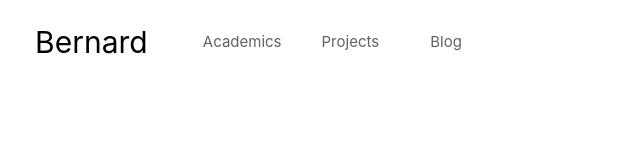
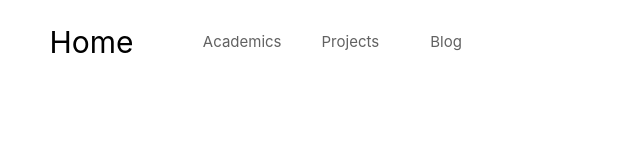
Before and after one commit to bernardpirlea/portfolio, a React (Create React App) app: page / in a window 1280 px wide. Shown: the top 160 px of the page, without its empty margins (0-640 px from the left). Built offline with nearby package versions, Linux system fonts and the light colour scheme.

Commit message:
changed the title and the main content

```diff
--- a/src/components/LaptopNav.js
+++ b/src/components/LaptopNav.js
@@ -8,7 +8,7 @@ export default class LaptopNav extends Component {
       <div id="navbar">
         <div>
           <Link id="logo" className="black-text" to="/portfolio">
-            Bernard
+            Home
           </Link>
         </div>
         <ul>
--- a/src/components/Main.js
+++ b/src/components/Main.js
@@ -8,8 +8,7 @@ export default class Main extends Component {
       <div id="mainContent">
         <h1>Hello,</h1>
         <h2>
-          I am a full stack developer, <br></br> and I try to learn new things
-          everday
+          I am Bernard, <br></br> a full-stack developer
         </h2>
         <div>
           <ul>
--- a/src/components/MobileNav.js
+++ b/src/components/MobileNav.js
@@ -5,11 +5,11 @@ export default class MobileNav extends Component {
   constructor() {
     super();
     this.state = {
-      show: false
+      show: false,
     };
     this.onButtonClick = this.onButtonClick.bind(this);
   }
-  onButtonClick = e => {
+  onButtonClick = (e) => {
     this.setState({ show: !this.state.show });
   };
 
@@ -23,7 +23,7 @@ export default class MobileNav extends Component {
             className="black-text"
             to="/portfolio"
           >
-            Bernard
+            Home
           </Link>
         </div>
         <div style={{ textAlign: "end" }}>
@@ -64,22 +64,22 @@ const menuStyle = {
   position: "absolute",
   top: "0",
   right: "0",
-  marginTop: "50px"
+  marginTop: "50px",
 };
 
 const listStyle = {
   justifyContent: "center",
   alignItems: "center",
-  textAlign: "center"
+  textAlign: "center",
 };
 
 const divStyle = {
   display: "grid",
-  gridTemplateColumns: "1fr 1fr"
+  gridTemplateColumns: "1fr 1fr",
 };
 
 const buttonStyle = {
   border: "0",
   padding: "20px",
-  margin: "0"
+  margin: "0",
 };
```
